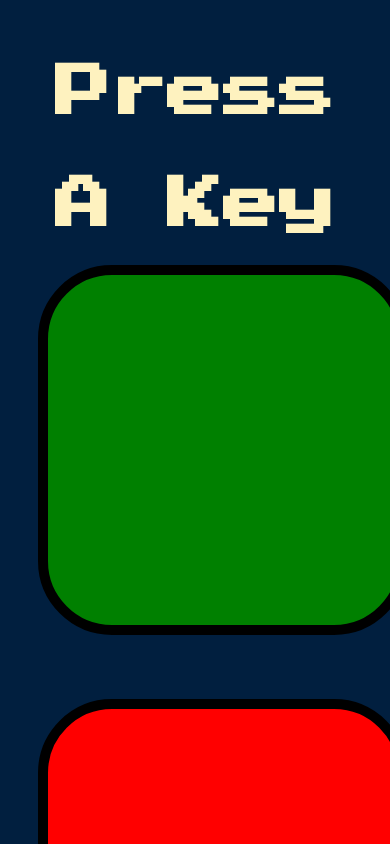
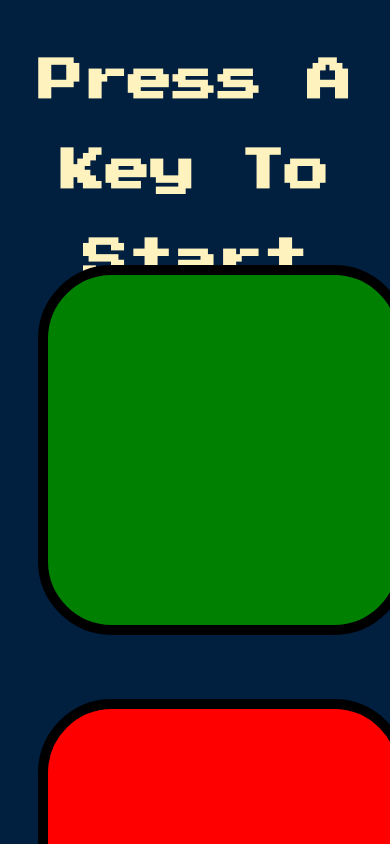
Before and after one commit to lamnhuthoa/Simon-Game, a plain HTML site: page index.html in a window 390 px wide. Shown: the top 844 px of the page. Drawn offline with nearby package versions, Linux system fonts and the light colour scheme.

Commit message:
Update styles.css

```diff
--- a/styles.css
+++ b/styles.css
@@ -53,9 +53,9 @@ body {
 
 @media screen and (max-width: 1200px){
   #level-title {
-    font-size: 3.5rem;
+    font-size: 2.8rem;
     height: 10rem;
-    width: 100%;
+    width: 85%;
     margin: 10% auto;
     line-height: 2;
   }
```
